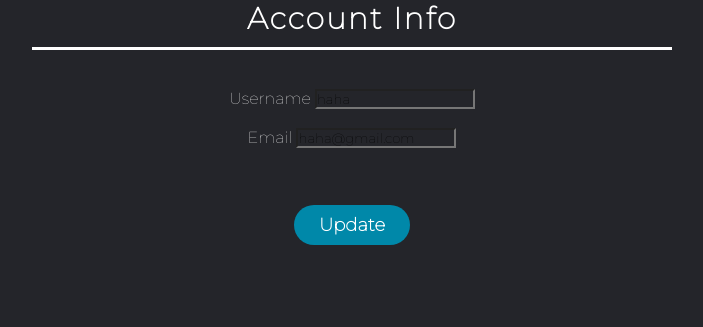
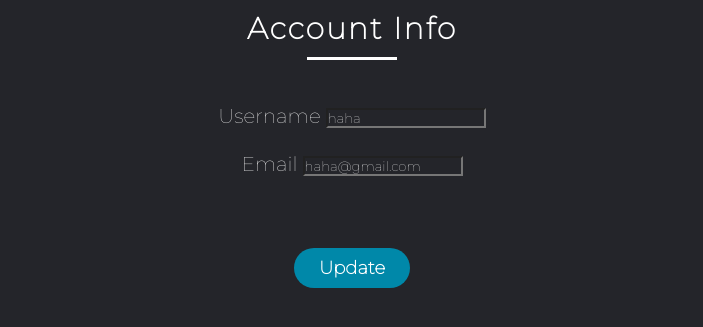
Before and after one commit to HYOB99/MovieRecSite, a Flask app: page /account in a window 1280 px wide. Shown: the part 141-468 px from the top of the page, without its empty margins (288-991 px from the left). Run offline with Flask 2, Linux system fonts and the light colour scheme; a user stored in the database is signed in.

Commit message:
finish update account page

```diff
--- a/movierecsite/static/main.css
+++ b/movierecsite/static/main.css
@@ -55,7 +55,7 @@ h1:after {
     background:hsl(0, 0%, 100%);
     display: block;
     height: 3px;
-    width: 50%;
+    width: 40%;
     margin: 10px auto;
 }
 
--- a/movierecsite/templates/account.html
+++ b/movierecsite/templates/account.html
@@ -1,6 +1,7 @@
 {% extends "layout.html" %}
 {% block content %}
-<div class="indent">
+<link rel="stylesheet" href="../static/forms.css">
+<div class="content-section bigger-text">
     <form method="POST" action="">
         {{ form.hidden_tag() }}
             <h1>Account Info</h1>
```
Also changed, not shown: movierecsite/static/forms.css (+23 -23 lines).
